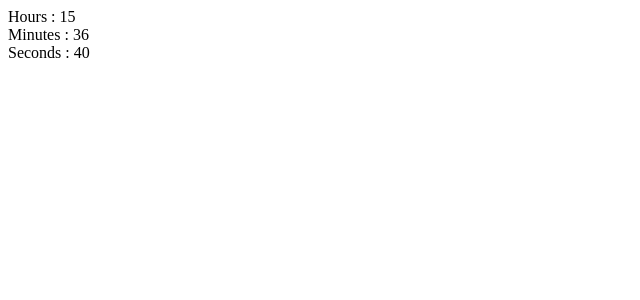
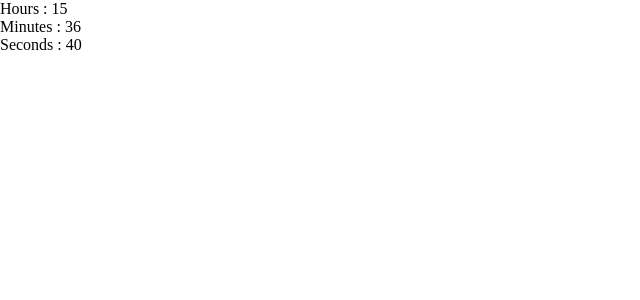
Before and after one commit to beemee-p/react-clock-app, a React (Create React App) app: page / in a window 1280 px wide. Shown: the top 300 px of the page, without its empty margins (0-640 px from the left). Built offline with nearby package versions, Linux system fonts and the light colour scheme.

Commit message:
add: app.css

```diff
--- a/src/App.tsx
+++ b/src/App.tsx
@@ -1,11 +1,12 @@
 import { ReactElement } from "react";
+import { RecoilRoot } from "recoil";
 import Clock from "./components/Clock";
-import { RecoilRoot } from "recoil";
+import "./app.css";
 
 const App = (): ReactElement => {
   return (
     <RecoilRoot>
-      <div className="App">
+      <div className="app">
         <Clock />
       </div>
     </RecoilRoot>
--- /dev/null
+++ b/src/app.css
@@ -0,0 +1,8 @@
+body {
+  margin: 0;
+}
+
+.app {
+  width: 100%;
+  height: 100vh;
+}
```
